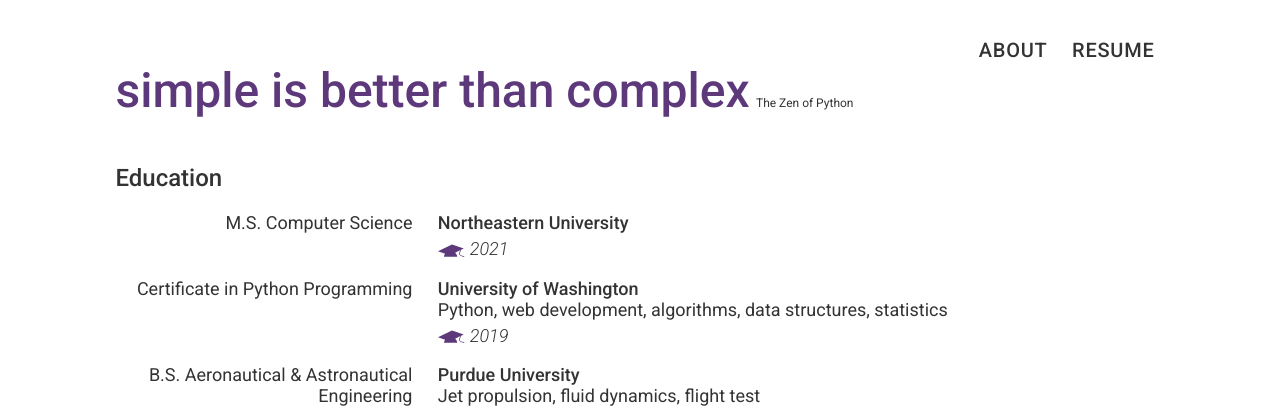
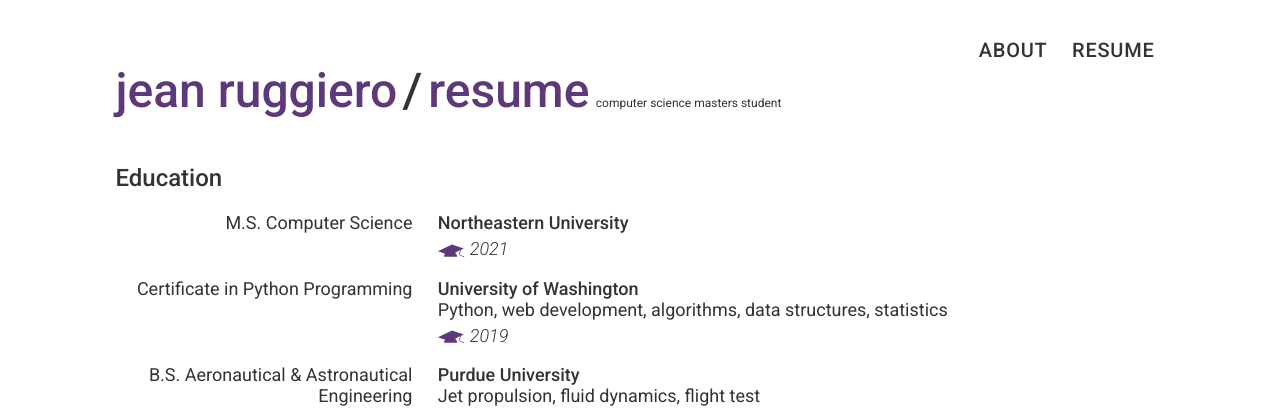
Before and after one commit to jeanruggiero/jeanweb, a Django app: page /resume in a window 1280 px wide. Shown: the top 411 px of the page. Run offline with Django 3.2, Linux system fonts and the light colour scheme.

Commit message:
Updated templates to allow for site name on sub-pages. Fixes #7

```diff
--- a/jean_site/static/styles.css
+++ b/jean_site/static/styles.css
@@ -1,4 +1,4 @@
-@import url('https://fonts.googleapis.com/css?family=Roboto:300i,400,500,700&display=swap');
+@import url('https://fonts.googleapis.com/css?family=Roboto:300,300i,400,500,700&display=swap');
 
 body {
     font-family: Roboto, sans-serif;
@@ -26,11 +26,19 @@
     margin-top: 15px;
 }
 
-h1 {
+h1, h5#site-name {
     font-size: 48px;
     font-weight: 500;
     color: #5D397B;
     display: inline;
+}
+
+h6#header-slash {
+    display: inline;
+    font-weight: 300;
+    font-size: 48px;
+    letter-spacing: -12px;
+    padding-right: 13px;
 }
 
 h2.header-sub {
--- a/jean_site/templates/jean_site/base.html
+++ b/jean_site/templates/jean_site/base.html
@@ -25,6 +25,7 @@
                 </ul>
             </nav>
             <div class="header-text">
+                {% block site-name %}{% endblock %}
                 <div class="header-large">
                     <h1>{% block header-large %}{% endblock %}</h1>
                 </div>
--- /dev/null
+++ b/jean_site/templates/jean_site/base_sub_page.html
@@ -0,0 +1,6 @@
+{% extends "jean_site/base.html" %}
+
+{% block site-name %}
+<h5 id="site-name">jean ruggiero</h5>
+<h6 id="header-slash">//</h6>
+{% endblock site-name %}
--- a/jean_site/templates/jean_site/resume.html
+++ b/jean_site/templates/jean_site/resume.html
@@ -1,10 +1,10 @@
-{% extends "jean_site/base.html" %}
+{% extends "jean_site/base_sub_page.html" %}
 
 {%  block title %}Jean Ruggiero - Resume{% endblock %}
 
-{% block header-large %}simple is better than complex{% endblock %}
+{% block header-large %}resume{% endblock %}
 
-{% block header_small %}The Zen of Python{% endblock %}
+{% block header_small %}computer science masters student{% endblock %}
 
 {% block content %}
     {% load static %}
```
